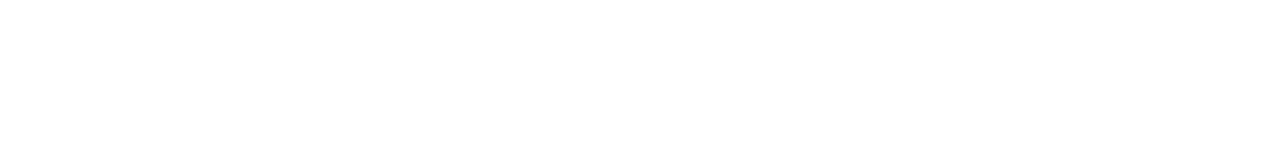
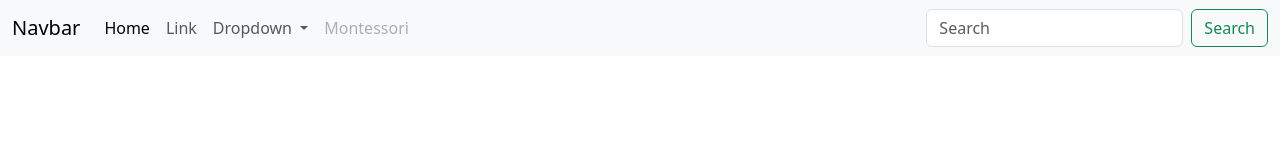
Before and after one commit to davidsantos1983/CasaDoMar, a plain HTML site: page index.html in a window 1280 px wide. Drawn offline with nearby package versions, Linux system fonts and the light colour scheme.

Commit message:
Navbar for Kamato Montessori

```diff
--- a/index.html
+++ b/index.html
@@ -4,8 +4,45 @@
     <meta charset="UTF-8">
     <meta name="viewport" content="width=device-width, initial-scale=1.0">
     <title>Kamato Montessori Stuff</title>
+    <link href="https://cdn.jsdelivr.net/npm/bootstrap@5.3.3/dist/css/bootstrap.min.css" rel="stylesheet" integrity="sha384-QWTKZyjpPEjISv5WaRU9OFeRpok6YctnYmDr5pNlyT2bRjXh0JMhjY6hW+ALEwIH" crossorigin="anonymous">
 </head>
+<nav class="navbar navbar-expand-lg bg-body-tertiary">
+    <div class="container-fluid">
+      <a class="navbar-brand" href="#">Navbar</a>
+      <button class="navbar-toggler" type="button" data-bs-toggle="collapse" data-bs-target="#navbarSupportedContent" aria-controls="navbarSupportedContent" aria-expanded="false" aria-label="Toggle navigation">
+        <span class="navbar-toggler-icon"></span>
+      </button>
+      <div class="collapse navbar-collapse" id="navbarSupportedContent">
+        <ul class="navbar-nav me-auto mb-2 mb-lg-0">
+          <li class="nav-item">
+            <a class="nav-link active" aria-current="page" href="#">Home</a>
+          </li>
+          <li class="nav-item">
+            <a class="nav-link" href="#">Link</a>
+          </li>
+          <li class="nav-item dropdown">
+            <a class="nav-link dropdown-toggle" href="#" role="button" data-bs-toggle="dropdown" aria-expanded="false">
+              Dropdown
+            </a>
+            <ul class="dropdown-menu">
+              <li><a class="dropdown-item" href="#">Action</a></li>
+              <li><a class="dropdown-item" href="#">Another action</a></li>
+              <li><hr class="dropdown-divider"></li>
+              <li><a class="dropdown-item" href="#">Something else here</a></li>
+            </ul>
+          </li>
+          <li class="nav-item">
+            <a class="nav-link disabled" aria-disabled="true">Montessori</a>
+          </li>
+        </ul>
+        <form class="d-flex" role="search">
+          <input class="form-control me-2" type="search" placeholder="Search" aria-label="Search">
+          <button class="btn btn-outline-success" type="submit">Search</button>
+        </form>
+      </div>
+    </div>
+  </nav>
 <body>
-
+    <script src="https://cdn.jsdelivr.net/npm/bootstrap@5.3.3/dist/js/bootstrap.bundle.min.js" integrity="sha384-YvpcrYf0tY3lHB60NNkmXc5s9fDVZLESaAA55NDzOxhy9GkcIdslK1eN7N6jIeHz" crossorigin="anonymous"></script>
 </body>
 </html>
```
